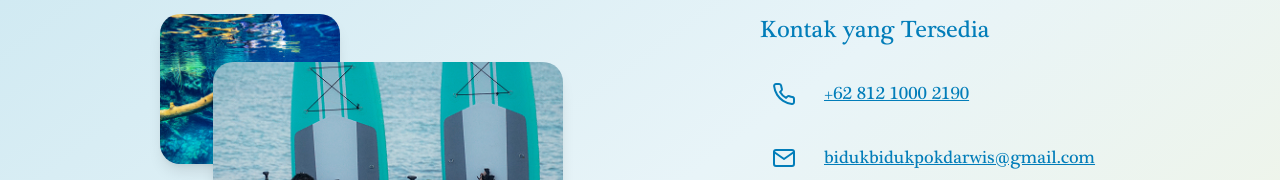
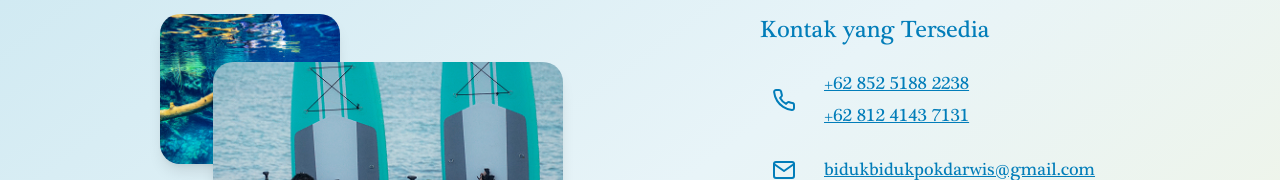
Before and after one commit to nawalrizky/biduk-biduk, a Next.js app: page /contact in a window 1280 px wide. Shown: the part 262-442 px from the top of the page. Built offline with nearby package versions, Linux system fonts and the light colour scheme; no server answers.

Commit message:
feat : adding new contact number

```diff
--- a/src/app/contact/page.tsx
+++ b/src/app/contact/page.tsx
@@ -82,7 +82,10 @@ export default function ContactPage() {
                         <path d="M22 16.92v3a2 2 0 0 1-2.18 2 19.79 19.79 0 0 1-8.63-3.07 19.5 19.5 0 0 1-6-6 19.79 19.79 0 0 1-3.07-8.67A2 2 0 0 1 4.11 2h3a2 2 0 0 1 2 1.72 12.84 12.84 0 0 0 .7 2.81 2 2 0 0 1-.45 2.11L8.09 9.91a16 16 0 0 0 6 6l1.27-1.27a2 2 0 0 1 2.11-.45 12.84 12.84 0 0 0 2.81.7A2 2 0 0 1 22 16.92z" />
                       </svg>
                     </div>
-                    <span className="text-sm lg:text-lg font-medium underline">+62 812 1000 2190</span>
+                    <div className="flex flex-col items-center gap-1">
+                      <span className="text-sm lg:text-lg font-medium underline">+62 852 5188 2238</span>
+                      <span className="text-sm lg:text-lg font-medium underline">+62 812 4143 7131</span>
+                    </div>
                   </a>
 
                   {/* Email */}
```
